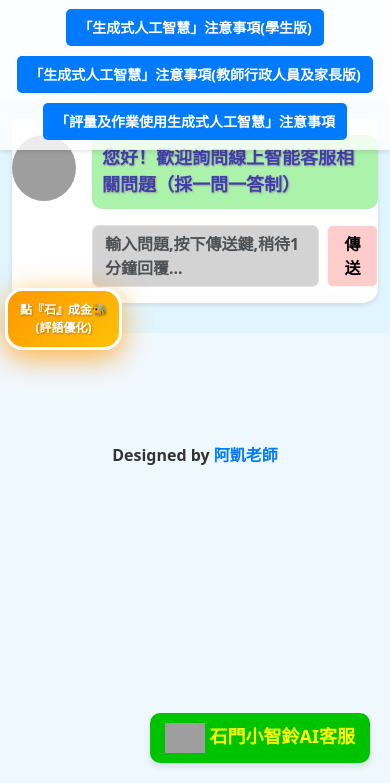
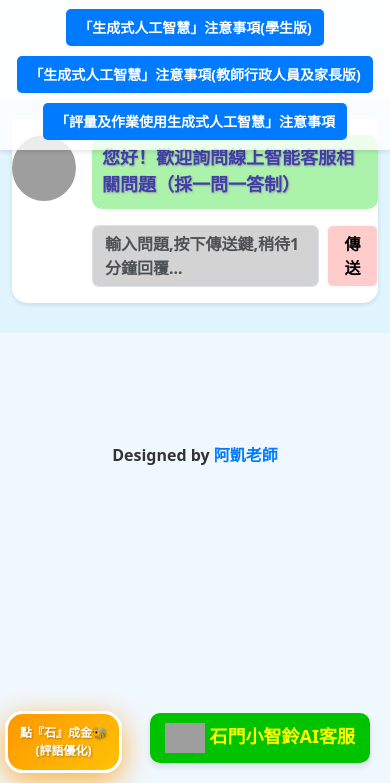
Before and after one commit to cagoooo/smes, a Flask app: page / in a window 390 px wide. Shown: the part 61-844 px from the top of the page. Run offline with Flask 2, Linux system fonts and the light colour scheme; parts of the project's set-up code (start-up, migrations or seed data) failed here and were passed over; some libraries are stand-ins or nearby versions; grey boxes are pictures that could not be loaded.

Commit message:
Assistant checkpoint: 將懸浮廣告按鈕移動到左下角
Assistant generated file changes:
- templates/home.html: 將懸浮廣告按鈕位置從左側中央改為左下角, 更新RWD響應式設計，調整手機版的位置設定

---

User prompt:

幫我把懸浮廣告按鈕「點『石』成金🐝(評語優化)」改到左下角，這樣更不會擋到回答的內容

Replit-Commit-Author: Assistant
Replit-Commit-Session-Id: 55f905be-fdaa-496f-89d6-96e901f4e3b3

```diff
--- a/templates/home.html
+++ b/templates/home.html
@@ -245,8 +245,7 @@
     .floating-ad-btn {
       position: fixed;
       left: 20px;
-      top: 50%;
-      transform: translateY(-50%);
+      bottom: 20px;
       background: linear-gradient(135deg, #ff9800, #ffc107);
       color: #fff;
       padding: 15px 20px;
@@ -268,7 +267,7 @@
     .floating-ad-btn:hover {
       background: linear-gradient(135deg, #ffc107, #ff9800);
       color: #fff;
-      transform: translateY(-50%) scale(1.1);
+      transform: scale(1.1);
       box-shadow: 0 8px 25px rgba(255, 152, 0, 0.6);
       text-decoration: none;
     }
@@ -289,6 +288,7 @@
     @media (max-width: 768px) {
       .floating-ad-btn {
         left: 10px;
+        bottom: 15px;
         padding: 12px 15px;
         font-size: 14px;
         max-width: 140px;
@@ -300,12 +300,12 @@
     @media (max-width: 480px) {
       .floating-ad-btn {
         left: 5px;
+        bottom: 10px;
         padding: 10px 12px;
         font-size: 12px;
         max-width: 120px;
         min-width: 100px;
         border-radius: 18px;
-        top: 45%;
       }
     }
 
@@ -316,6 +316,7 @@
         padding: 8px 10px;
         max-width: 100px;
         min-width: 90px;
+        bottom: 8px;
       }
     }
   </style>
```
